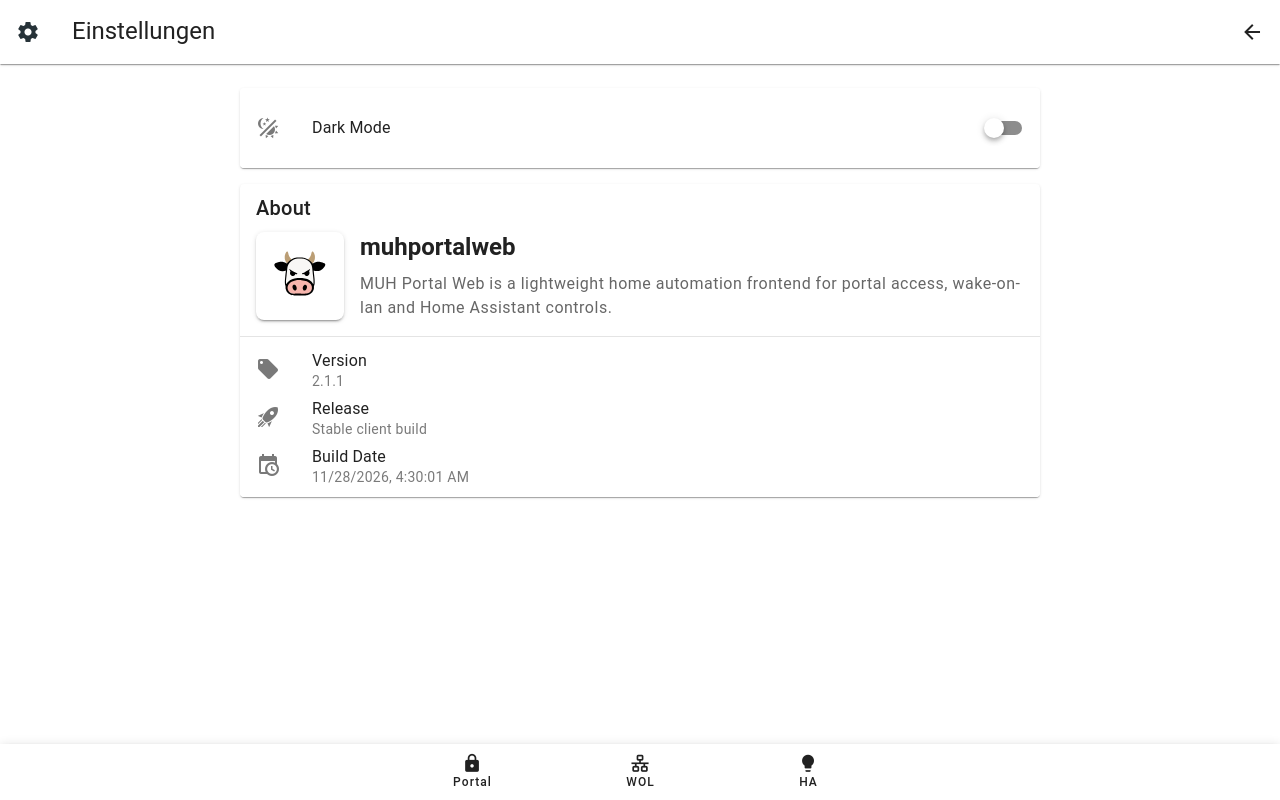
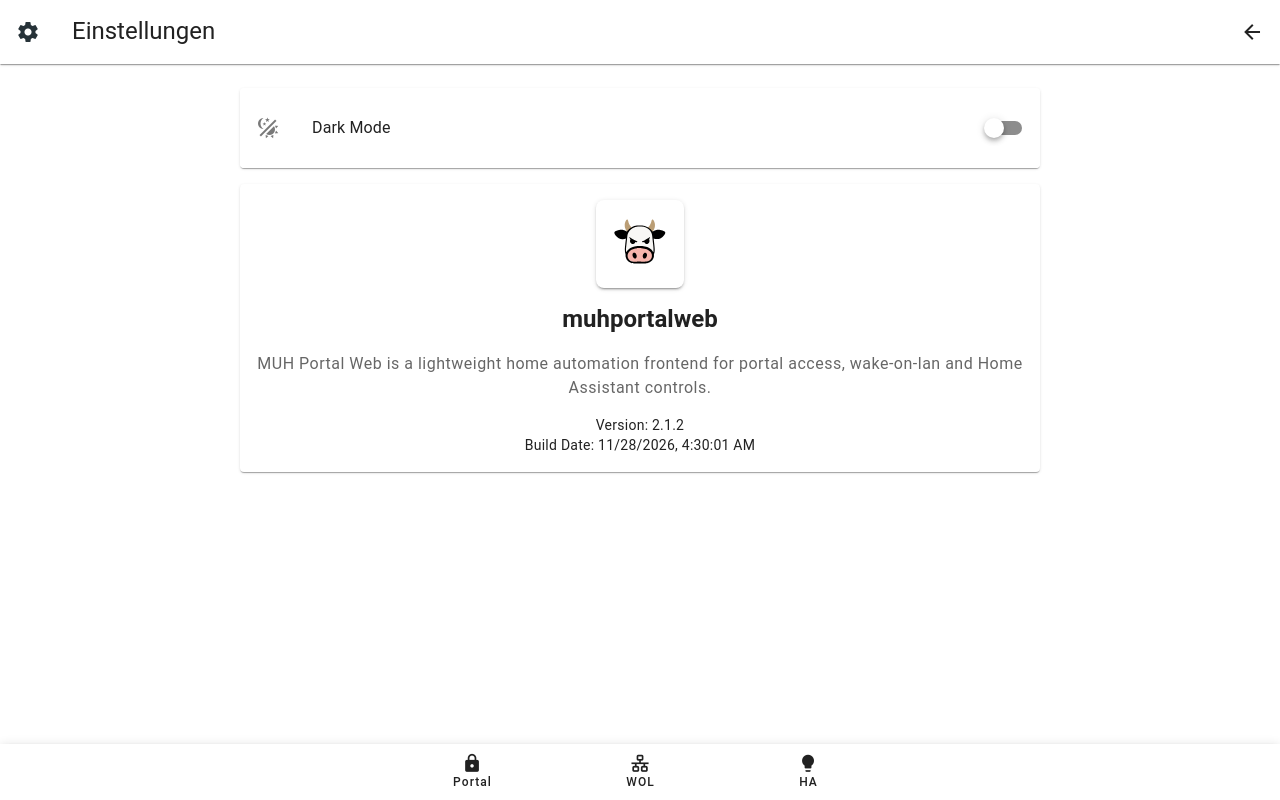
Before and after one commit to 13/muhportalweb, a Nuxt app: page /config in a window 1280 px wide. Built offline with nearby package versions, Linux system fonts and the light colour scheme.

Commit message:
updated about page

```diff
--- a/app/pages/config.vue
+++ b/app/pages/config.vue
@@ -16,8 +16,7 @@
   </v-app-bar>
 
   <v-container fluid class="d-flex justify-center pa-0 pa-md-6">
-    <div class="d-flex flex-column ga-4 w-100" style="max-width: 800px;">
-
+    <div class="d-flex flex-column ga-4 w-100" style="max-width: 800px">
       <v-card class="ma-0">
         <v-list>
           <v-list-item>
@@ -36,64 +35,41 @@
         </v-list>
       </v-card>
 
-      <v-card class="ma-0">
-        <v-card-title class="text-h6">About</v-card-title>
-
+      <v-card class="ma-0 text-center">
         <v-card-text>
-          <div class="d-flex flex-column flex-sm-row align-center ga-4">
+          <div class="d-flex flex-column align-center ga-4">
+            <!-- Logo -->
             <v-avatar size="88" rounded="lg" class="bg-white elevation-2">
               <v-img src="/muhportal.svg" alt="muhportalweb logo" />
             </v-avatar>
 
-            <div class="flex-grow-1 text-center text-sm-left">
-              <div class="text-h5 font-weight-bold">muhportalweb</div>
-              <div class="text-body-1 text-medium-emphasis mt-2">
-                MUH Portal Web is a lightweight home automation frontend for portal access,
-                wake-on-lan and Home Assistant controls.
-              </div>
+            <!-- Name -->
+            <div class="text-h5 font-weight-bold">muhportalweb</div>
+
+            <!-- Description -->
+            <div class="text-body-1 text-medium-emphasis">
+              MUH Portal Web is a lightweight home automation frontend for
+              portal access, wake-on-lan and Home Assistant controls.
             </div>
           </div>
         </v-card-text>
 
-        <v-divider />
-
-        <v-list density="comfortable">
-          <v-list-item>
-            <template #prepend>
-              <v-icon>mdi-tag</v-icon>
-            </template>
-            <v-list-item-title>Version</v-list-item-title>
-            <v-list-item-subtitle>{{ appVersion }}</v-list-item-subtitle>
-          </v-list-item>
-
-          <v-list-item>
-            <template #prepend>
-              <v-icon>mdi-rocket-launch</v-icon>
-            </template>
-            <v-list-item-title>Release</v-list-item-title>
-            <v-list-item-subtitle>Stable client build</v-list-item-subtitle>
-          </v-list-item>
-
-          <v-list-item>
-            <template #prepend>
-              <v-icon>mdi-calendar-clock</v-icon>
-            </template>
-            <v-list-item-title>Build Date</v-list-item-title>
-            <v-list-item-subtitle>{{ formattedBuildDate }}</v-list-item-subtitle>
-          </v-list-item>
-
-        </v-list>
+        <!-- Version + Build -->
+        <v-card-text class="pt-0 text-center">
+          <div class="text-body-2">Version: {{ appVersion }}</div>
+          <div class="text-body-2">Build Date: {{ formattedBuildDate }}</div>
+        </v-card-text>
       </v-card>
     </div>
   </v-container>
 </template>
 
 <script setup lang="ts">
-import pkg from '../../package.json'
+import pkg from "../../package.json";
 
-const appVersion = pkg.version
-const buildDate = useRuntimeConfig().public.buildDate as string
-const formattedBuildDate = new Date(buildDate).toLocaleString()
+const appVersion = pkg.version;
+const buildDate = useRuntimeConfig().public.buildDate as string;
+const formattedBuildDate = new Date(buildDate).toLocaleString();
 const isDarkModeEnabled = ref(false);
 const setDarkMode = inject<(enableDarkMode: boolean) => void>("setDarkMode");
 
--- a/package.json
+++ b/package.json
@@ -1,6 +1,6 @@
 {
   "name": "muhportalweb",
-  "version": "2.1.1",
+  "version": "2.1.2",
   "description": "MUH Portal Web - Home Automation Frontend",
   "type": "module",
   "private": true,
```
